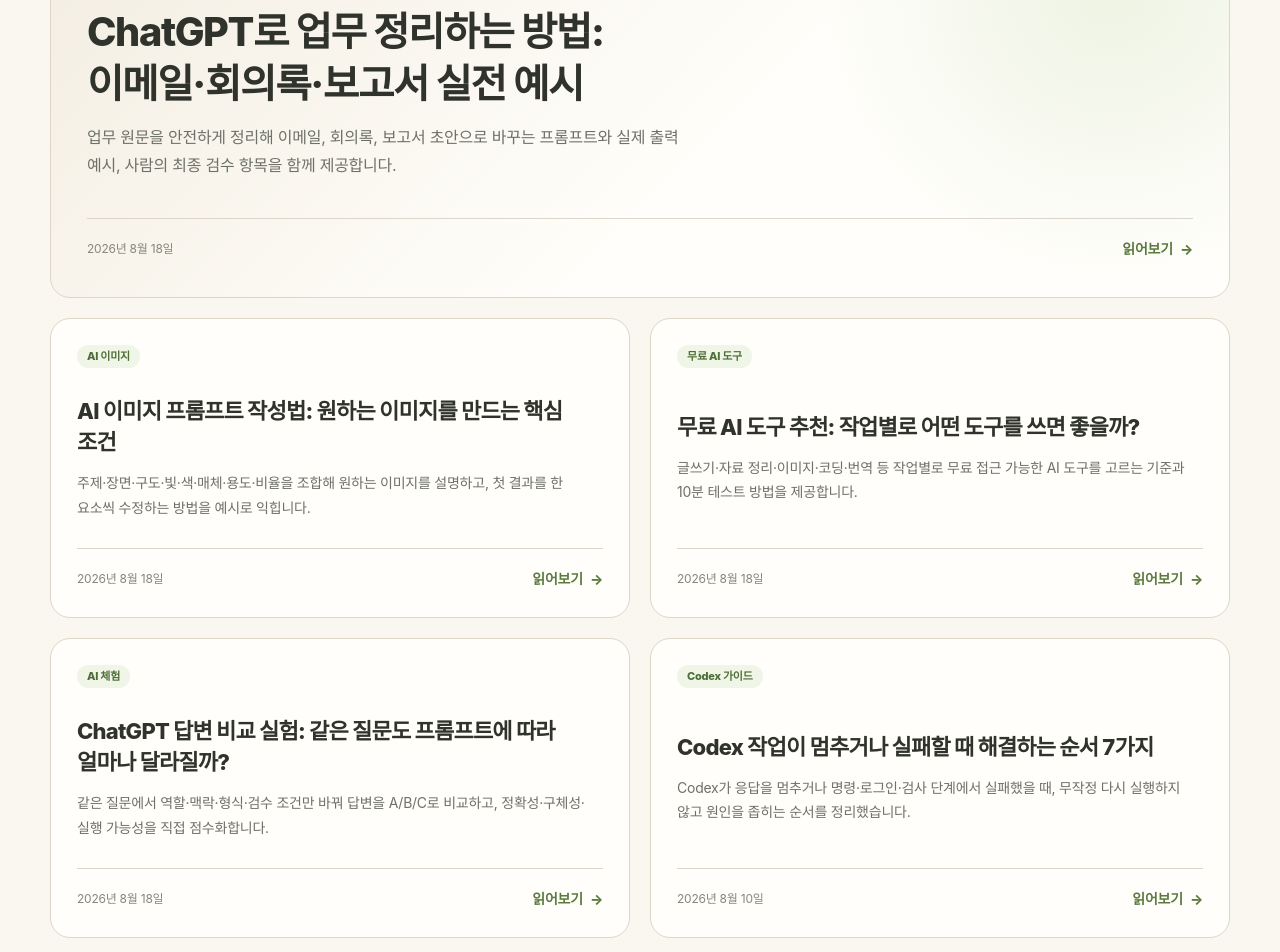
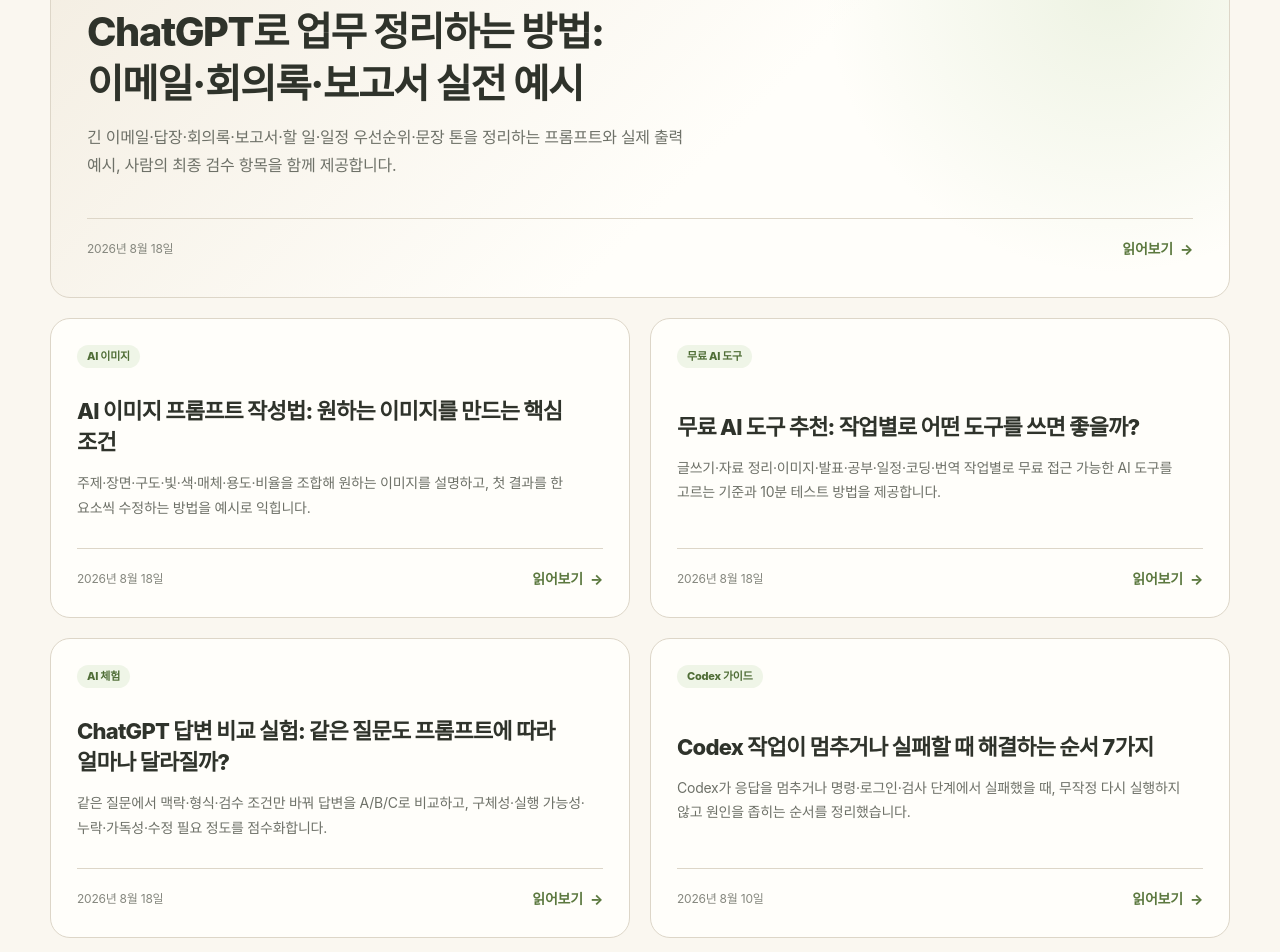
Before and after one commit to sch-guide/makeon, a Next.js app: page /blog in a window 1280 px wide. Shown: the part 700-1652 px from the top of the page. Built offline with nearby package versions, Linux system fonts and the light colour scheme; no server answers.

Commit message:
Expand MAKEON with practical AI content
Co-authored-by: sch-guide <282544768+sch-guide@users.noreply.github.com>

```diff
--- a/content/blog-posts-practical-ai.ts
+++ b/content/blog-posts-practical-ai.ts
@@ -6,9 +6,9 @@
     title: "ChatGPT로 업무 정리하는 방법: 이메일·회의록·보고서 실전 예시",
     seoTitle: "ChatGPT 업무 활용법: 이메일·회의록·보고서 실전 예시",
     summary:
-      "업무 원문을 안전하게 정리해 이메일, 회의록, 보고서 초안으로 바꾸는 프롬프트와 실제 출력 예시, 사람의 최종 검수 항목을 함께 제공합니다.",
+      "긴 이메일·답장·회의록·보고서·할 일·일정 우선순위·문장 톤을 정리하는 프롬프트와 실제 출력 예시, 사람의 최종 검수 항목을 함께 제공합니다.",
     description:
-      "ChatGPT로 이메일, 회의록, 보고서와 할 일 목록을 정리하는 방법을 입력 예시, 복사 프롬프트, 출력 예시와 최종 검수 체크리스트로 설명합니다.",
+      "ChatGPT로 이메일, 회의록, 보고서, 할 일, 일정 우선순위와 문장 톤을 정리하는 방법을 입력·프롬프트·출력 예시와 사람 검수 체크리스트로 설명합니다.",
     primaryKeyword: "ChatGPT 업무 활용",
     relatedKeywords: ["ChatGPT 이메일 작성", "ChatGPT 회의록 정리", "ChatGPT 보고서 작성", "업무 정리 프롬프트"],
     publishedAt: "2026-08-18",
@@ -402,9 +402,9 @@
     title: "무료 AI 도구 추천: 작업별로 어떤 도구를 쓰면 좋을까?",
     seoTitle: "무료 AI 도구 추천: 작업별 선택 기준과 실전 테스트",
     summary:
-      "글쓰기·자료 정리·이미지·코딩·번역 등 작업별로 무료 접근 가능한 AI 도구를 고르는 기준과 10분 테스트 방법을 제공합니다.",
+      "글쓰기·자료 정리·이미지·발표·공부·일정·코딩·번역 작업별로 무료 접근 가능한 AI 도구를 고르는 기준과 10분 테스트 방법을 제공합니다.",
     description:
-      "무료 AI 도구를 글쓰기, 문서 분석, 이미지 생성, 코딩, 번역과 프롬프트 정리 작업별로 비교하고 최신 무료 이용 조건 확인법과 선택 체크리스트를 안내합니다.",
+      "무료 AI 도구를 글쓰기, 문서, 이미지, 발표, 공부, 일정, 코딩과 번역 작업별로 비교하고 최신 무료 이용 조건 확인법과 선택 체크리스트를 안내합니다.",
     primaryKeyword: "무료 AI 도구 추천",
     relatedKeywords: ["무료 AI 사이트", "업무용 AI 도구", "AI 도구 비교", "생산성 AI 추천"],
     publishedAt: "2026-08-18",
@@ -596,9 +596,9 @@
     title: "ChatGPT 답변 비교 실험: 같은 질문도 프롬프트에 따라 얼마나 달라질까?",
     seoTitle: "ChatGPT 프롬프트 비교 실험: 같은 질문의 답변 차이",
     summary:
-      "같은 질문에서 역할·맥락·형식·검수 조건만 바꿔 답변을 A/B/C로 비교하고, 정확성·구체성·실행 가능성을 직접 점수화합니다.",
+      "같은 질문에서 맥락·형식·검수 조건만 바꿔 답변을 A/B/C로 비교하고, 구체성·실행 가능성·누락·가독성·수정 필요 정도를 점수화합니다.",
     description:
-      "ChatGPT에 같은 질문을 세 가지 프롬프트로 입력해 답변 차이를 비교하는 실험입니다. 이메일, 학습 계획, 아이디어 사례와 재현 가능한 평가표를 제공합니다.",
+      "ChatGPT에 같은 질문을 세 가지 프롬프트로 입력해 답변 차이를 비교합니다. 서울 여행, 이메일, 학습 계획, 요약과 아이디어 사례 및 평가표를 제공합니다.",
     primaryKeyword: "ChatGPT 프롬프트 비교",
     relatedKeywords: ["ChatGPT 질문 방법", "프롬프트에 따른 답변 차이", "ChatGPT 실험", "좋은 프롬프트 예시"],
     publishedAt: "2026-08-18",
```
